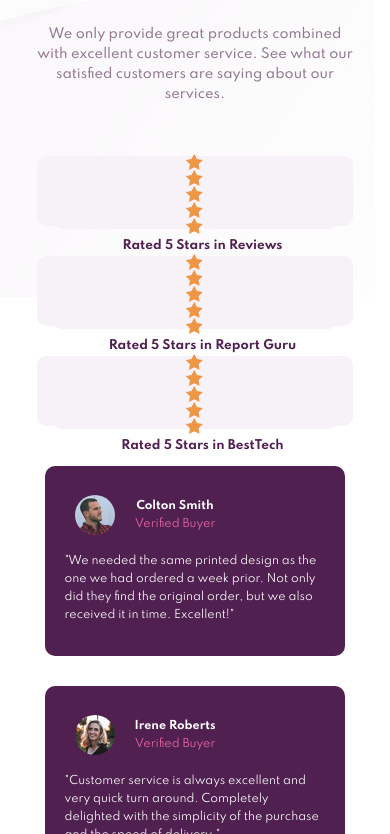
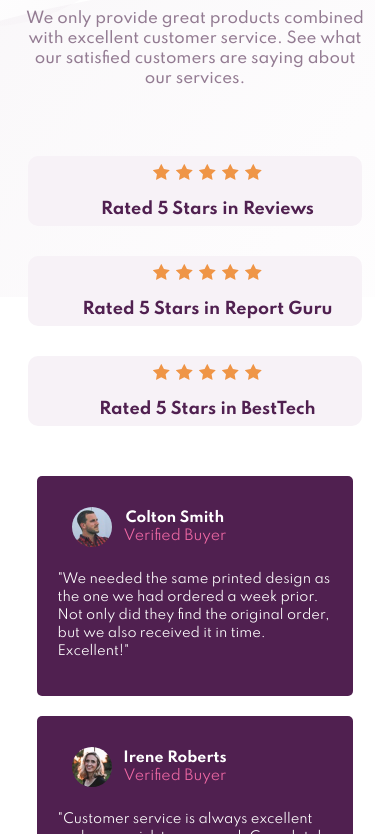
Before and after one commit to DilanLopz23/social-proof-section, a plain HTML site: page index.html in a window 390 px wide. Shown: the part 206-1040 px from the top of the page. Drawn offline with Linux system fonts and the light colour scheme.

Commit message:
Update style.css

```diff
--- a/css/style.css
+++ b/css/style.css
@@ -34,28 +34,30 @@ h1, h2, h3 {
 }
 
 .item-flex {
-    width: 50%;
+    width: 45%;
     margin-top: 30px;
+    margin: auto;
 }
 .item-flex:nth-child(1){
     display: flex;
     flex-direction: column;
-    justify-content: center;
     align-items: center;
 }
 
 .item-flex:nth-child(1) h1{
-    width: 60%;
-    margin-left: -100px;
+    width: 70%;
     margin-top: 10px;
     color: hsl(300, 43%, 22%);
+    font-size: 45px;
+    margin-right: 16.5%;
 }
 .item-flex:nth-child(1) p{
-    width: 80%;
+    width: 85%;
     line-height: 20px;
-    font-size: 13px;
+    font-size: 15px;
     color: hsl(303, 10%, 53%);
     font-weight: 500;
+
 }
 
 .item-flex:nth-child(2) {
@@ -63,31 +65,31 @@ h1, h2, h3 {
     flex-direction: column;
 }
 
-.item-flex:nth-child(2) div{
-    width: 70%;
-    height: 50px;
+.cont-rate{
+    margin-top: 30px;
     background-color: hsl(300, 24%, 96%);
-    margin-top: 20px;
+    border-radius: 10px;
     display: flex;
-    border-radius: 9px;
     align-items: center;
+    height: 60px;
+    width: 430px;
 }
-.item-flex:nth-child(2) div picture{
-    margin-left: 20px;
+.cont-rate:nth-child(2){
+    margin-left: 50px;
 }
-.item-flex:nth-child(2) div picture img{
+.cont-rate:nth-child(3){
+    margin-left: 100px;
+}
+.stars{
+   margin-left: 25px;
+}
+.stars img{
     margin-inline: 3px;
 }
-.item-flex:nth-child(2) div h2{
-    font-size: 12px;
-    margin-left: 15px;
+.cont-rate h2{
+    font-size: 16px;
     color: hsl(300, 43%, 22%);
-}
-.item-flex:nth-child(2) div:nth-child(2){
-    margin-left: 45px;
-}
-.item-flex:nth-child(2) div:nth-child(3){
-    margin-left: 90px;
+    margin-left: 25px;
 }
 
 /*css for the bottom comments*/
@@ -100,14 +102,20 @@ h1, h2, h3 {
 
 .item-bottom{
     width: 28%;
-    height: 190px;
+    height: 220px;
     display: flex;
     flex-wrap: wrap;
     background-color: hsl(300, 43%, 22%);
     margin-inline: 10px;
-    border-radius: 10px;
+    border-radius: 5px;
     align-items: center;
     justify-content: center;
+}
+.item-bottom:nth-child(2){
+    margin-top: 30px;
+}
+.item-bottom:nth-child(3){
+    margin-top: 60px;
 }
 .item-bottom img{
     width: 40px;
@@ -120,7 +128,7 @@ h1, h2, h3 {
 .item-bottom h3{
     width: 40%;
     margin-top: 5px;
-    font-size: 11px;
+    font-size: 14px;
     margin-top: 20px;
     color: hsl(0, 0%, 100%);
     text-align: center;
@@ -134,13 +142,13 @@ h1, h2, h3 {
 }
 .item-bottom p{
     margin: 0;
-    font-size: 11px;
+    font-size: 13px;
     color: hsl(0, 0%, 100%);
     text-align: left;
     width: 87%;
-    height: 75px;
+    height: 85px;
     line-height: 18px;
-    margin-bottom: 20px;
+    margin-bottom: 30px;
 }
 
 
@@ -161,51 +169,53 @@ h1, h2, h3 {
     }
     .item-flex{
         width: 100%;
+        height: 100%;
         justify-content: center;
         align-items: center;
     }
     .item-flex:nth-child(1) h1{
         margin: 0;
-        width: 250px;
+        font-size: 40px;
+        width: 330px;
         height: 150px;
+        text-align: center;
     }
     .item-flex:nth-child(1) p{
-        width: 90%;
+        width: 100%;
         height: 100px;
-        margin: 0;
         text-align: center;
     }
     .item-flex:nth-child(2){
         margin-top: 2px;
     }
-    .item-flex:nth-child(2) div{
-        width: 90%;
+    .cont-rate{
+        width: 95%;
         height: 70px;
-        margin-top: 30px;
         flex-direction: column;
         align-items: center;
         justify-content: center;
     }
-    .item-flex:nth-child(2) div:nth-child(2){
+    .cont-rate:nth-child(2){
         margin-left: 0;
     }
-    .item-flex:nth-child(2) div:nth-child(3){
+    .cont-rate:nth-child(3){
         margin-left: 0;
     }
-    .item-flex div h2{
-       margin-left: 0;
-       margin-top: 10px;
-       font-size: 14px;
+    .cont-rate h2{
+        margin-top: 15px;
+    }
+    .bottom-flex{
+        flex-direction: column;
+    }
+    .item-bottom{
+        width: 90%;
+        margin-inline: 0;
     }
 
-    .bottom-flex{
-        width: 100%;
-        height: 100%;
-        flex-direction: column;
-        margin-top: 10px;
+    .item-bottom:nth-child(2){
+        margin-top: 20px;
     }
-    .item-bottom{
-        width: 300px;
-        margin-top: 30px;
+    .item-bottom:nth-child(3){
+        margin-top: 20px;
     }
 }
```
